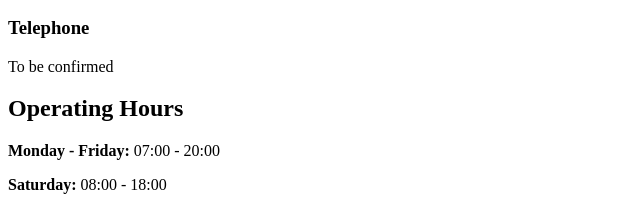
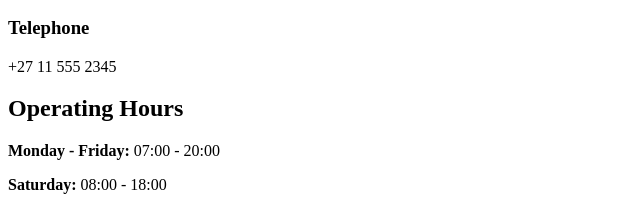
Before and after one commit to Linette-tech/MyPrivateChef_Website, a plain HTML site: page contact.html in a window 1280 px wide. Shown: the part 443-650 px from the top of the page, 0-640 px from the left. Drawn offline with Linux system fonts and the light colour scheme.

Commit message:
Updated business contact information

```diff
--- a/contact.html
+++ b/contact.html
@@ -51,7 +51,7 @@
             </p>
 
             <h3>Telephone</h3>
-            <p>To be confirmed</p>
+            <p>+27 11 555 2345</p>
 
         </section>
 
```
